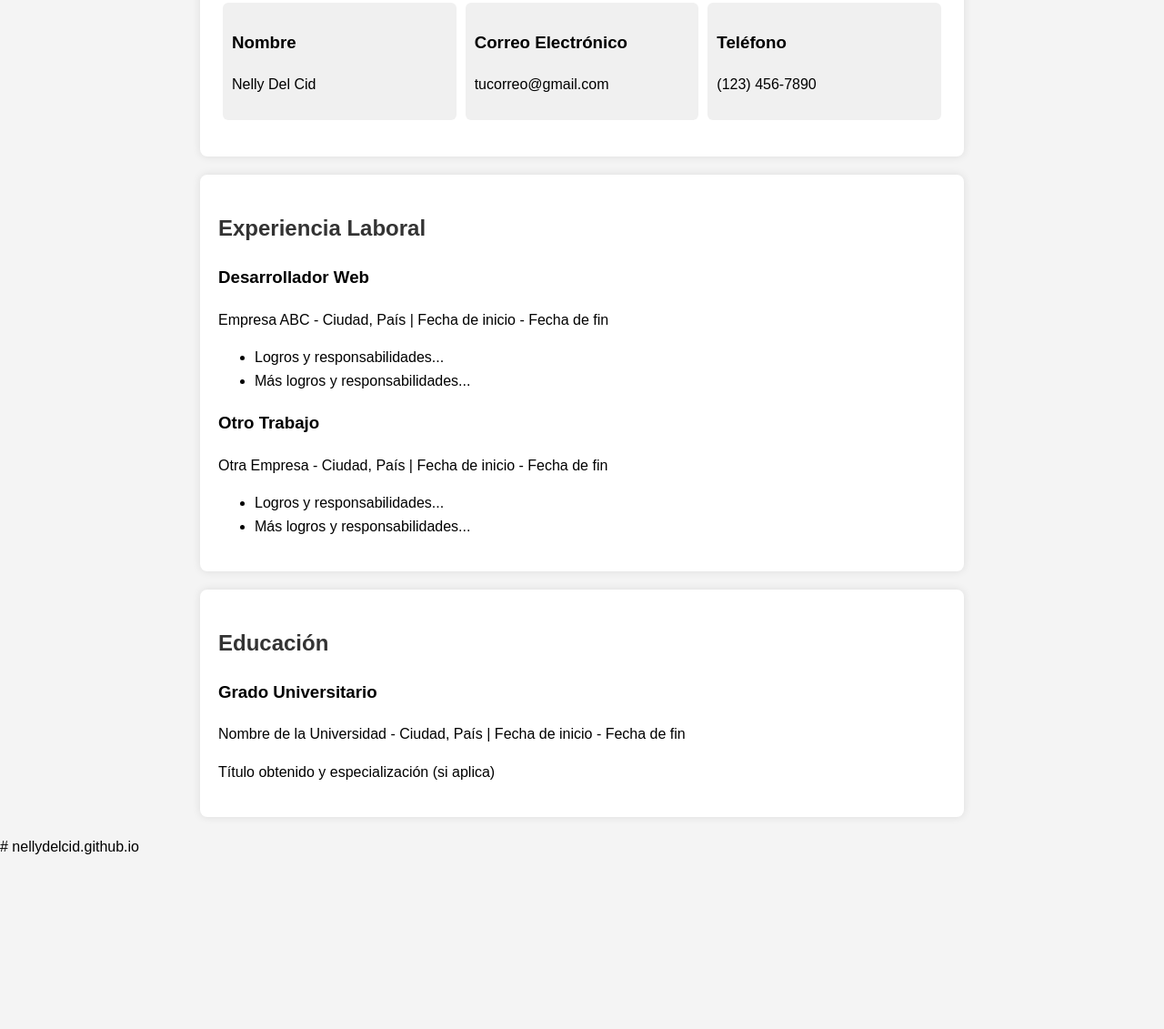
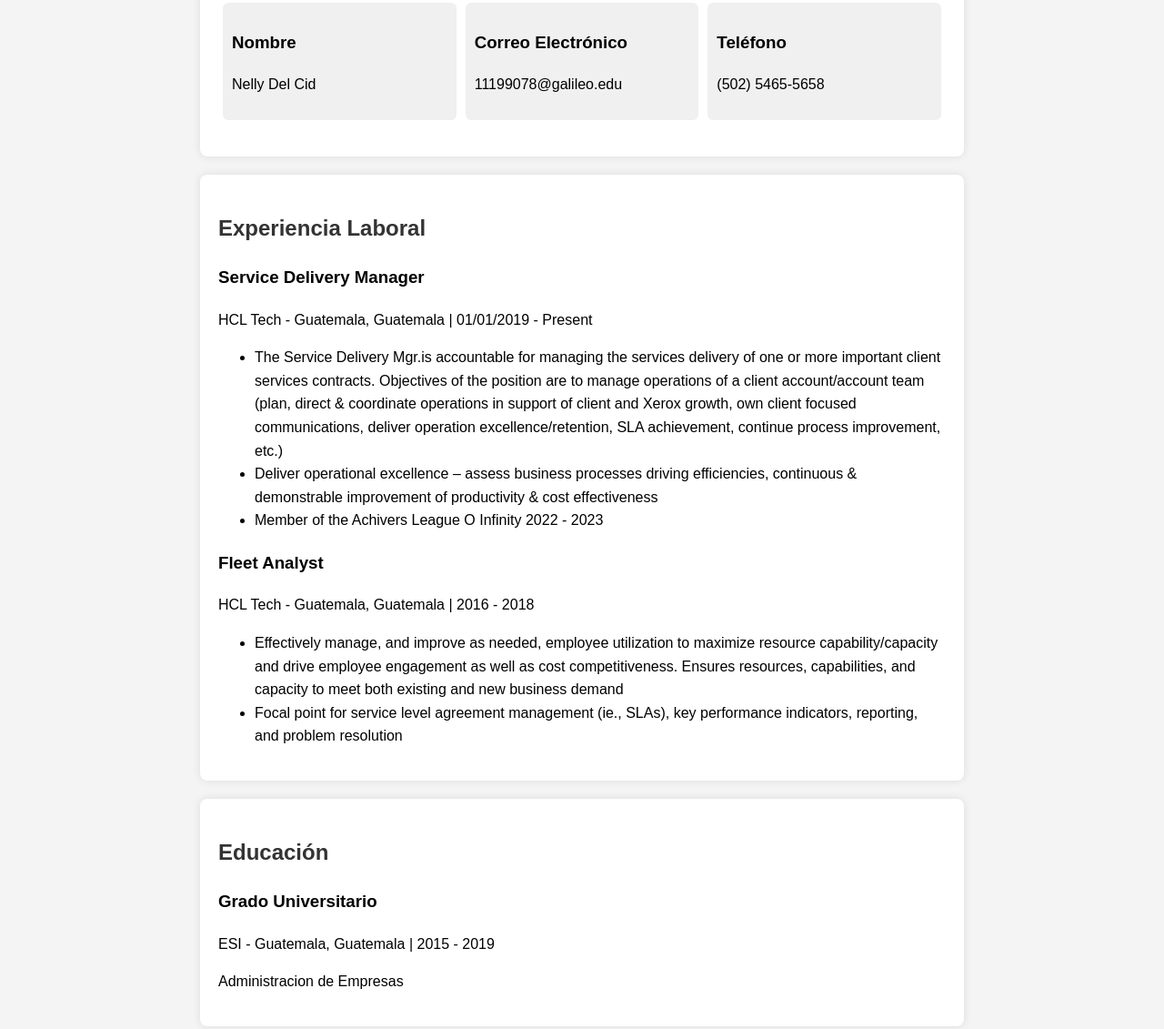
Before and after one commit to nellydelcid/nellydelcid.github.io, a plain HTML site: page index.html in a window 1280 px wide. Shown: the part 409-1540 px from the top of the page at 91% size. Before the commit the page ends 1352 px from the top, so only its background shows below. Drawn offline with Linux system fonts and the light colour scheme.

Commit message:
Update index.html
updated personal information

```diff
--- a/index.html
+++ b/index.html
@@ -87,11 +87,11 @@
             </div>
             <div>
                 <h3>Correo Electrónico</h3>
-                <p>tucorreo@gmail.com</p>
+                <p>11199078@galileo.edu</p>
             </div>
             <div>
                 <h3>Teléfono</h3>
-                <p>(123) 456-7890</p>
+                <p>(502) 5465-5658</p>
             </div>
         </div>
     </section>
@@ -99,20 +99,30 @@
     <section>
         <h2>Experiencia Laboral</h2>
         <div>
-            <h3>Desarrollador Web</h3>
-            <p>Empresa ABC - Ciudad, País | Fecha de inicio - Fecha de fin</p>
+            <h3>Service Delivery Manager</h3>
+            <p>HCL Tech - Guatemala, Guatemala | 01/01/2019 - Present</p>
             <ul>
-                <li>Logros y responsabilidades...</li>
-                <li>Más logros y responsabilidades...</li>
+                <li>The Service Delivery Mgr.is
+accountable for managing the services delivery of one or more important client services contracts.
+                Objectives of the position
+are to manage operations of a client account/account team (plan, direct & coordinate operations in support of client and Xerox
+growth, own client focused communications, deliver operation excellence/retention, SLA achievement, continue process
+improvement, etc.)</li>
+            <li>Deliver operational excellence – assess business processes driving efficiencies, continuous & demonstrable
+improvement of productivity & cost effectiveness</li>
+                <li>Member of the Achivers League O Infinity 2022 - 2023</li>
             </ul>
         </div>
 
         <div>
-            <h3>Otro Trabajo</h3>
-            <p>Otra Empresa - Ciudad, País | Fecha de inicio - Fecha de fin</p>
+            <h3>Fleet Analyst</h3>
+            <p>HCL Tech - Guatemala, Guatemala | 2016 - 2018</p>
             <ul>
-                <li>Logros y responsabilidades...</li>
-                <li>Más logros y responsabilidades...</li>
+                <li>Effectively manage, and improve as needed, employee utilization to maximize resource capability/capacity and drive
+employee engagement as well as cost competitiveness. Ensures resources, capabilities, and capacity to meet both
+existing and new business demand</li>
+                <li>Focal point for service level agreement management (ie., SLAs), key performance indicators, reporting, and problem
+resolution</li>
             </ul>
         </div>
     </section>
@@ -121,8 +131,8 @@
         <h2>Educación</h2>
         <div>
             <h3>Grado Universitario</h3>
-            <p>Nombre de la Universidad - Ciudad, País | Fecha de inicio - Fecha de fin</p>
-            <p>Título obtenido y especialización (si aplica)</p>
+            <p>ESI - Guatemala, Guatemala | 2015 - 2019</p>
+            <p>Administracion de Empresas</p>
         </div>
     </section>
 </body>
```
